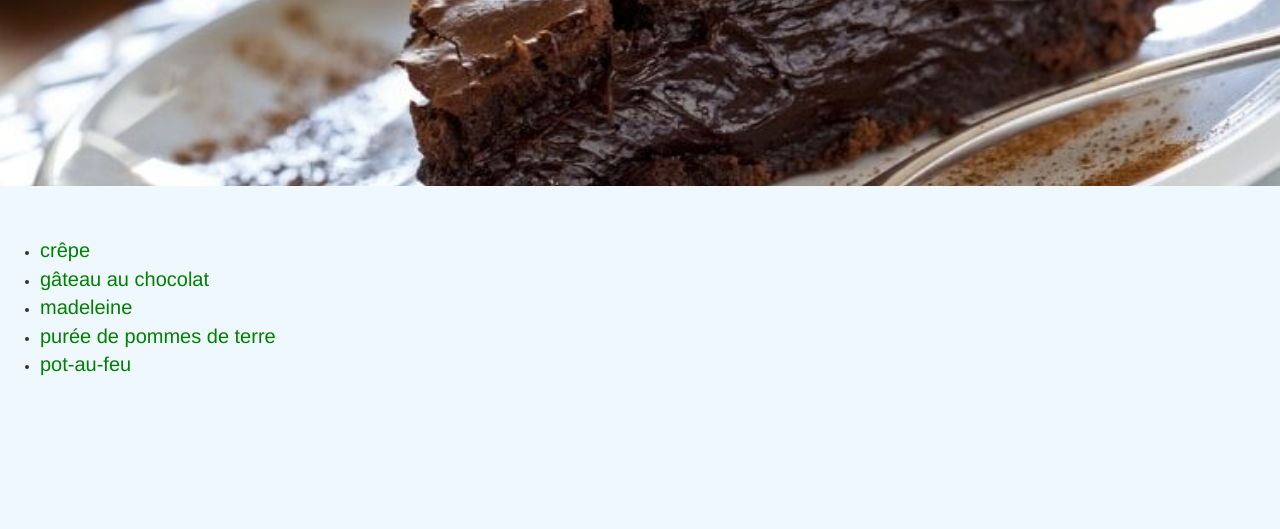
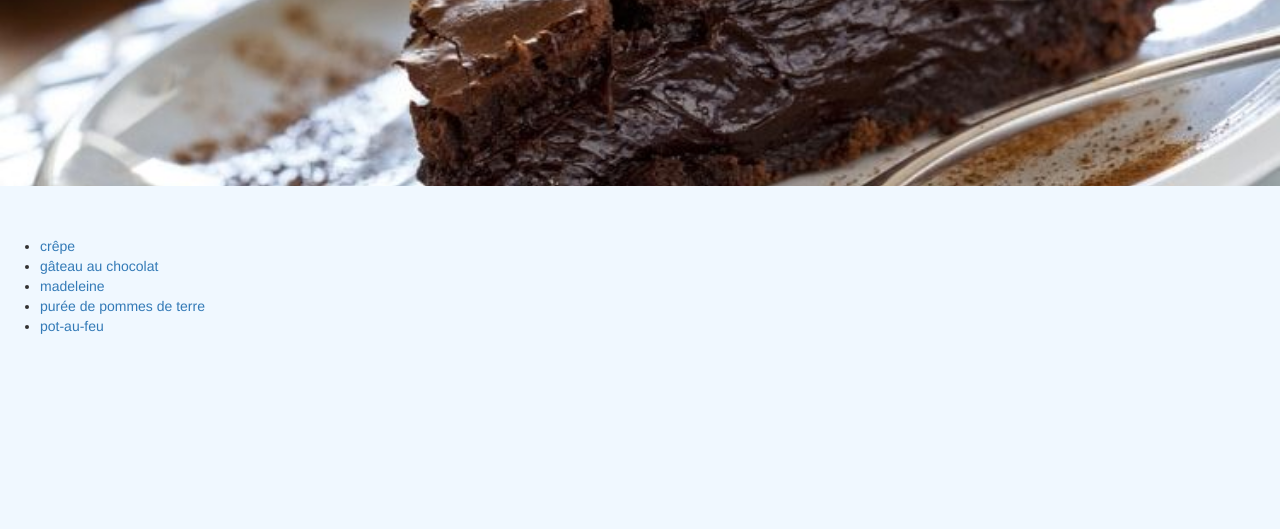
Before and after one commit to abdoulaye75/mini-CMS, a PHP site: page /mini-CMS/ in a window 1280 px wide. Shown: the part 466-995 px from the top of the page. After the commit the page ends 800 px from the top, so only its background shows below. Run offline with PHP 8.4, Linux system fonts and the light colour scheme; data comes from the database, SQL or seed files in the repository; some libraries are stand-ins or nearby versions.

Commit message:
suppression de la classe recette

```diff
--- a/CSS/accueil.css
+++ b/CSS/accueil.css
@@ -40,10 +40,4 @@ section {
     color: #fff;
     font-weight: bold; }
 
-.liste_articles {
-  margin-bottom: 150px; }
-  .liste_articles .recette {
-    font-size: 20px;
-    color: green; }
-
 /*# sourceMappingURL=accueil.css.map */
--- a/CSS/accueil.scss
+++ b/CSS/accueil.scss
@@ -49,11 +49,3 @@ section {
     font-weight: bold;
   }
 }
-
-.liste_articles {
-  margin-bottom:150px;
-  .recette {
-    font-size: 20px;
-    color: green;
-  }
-}
```
